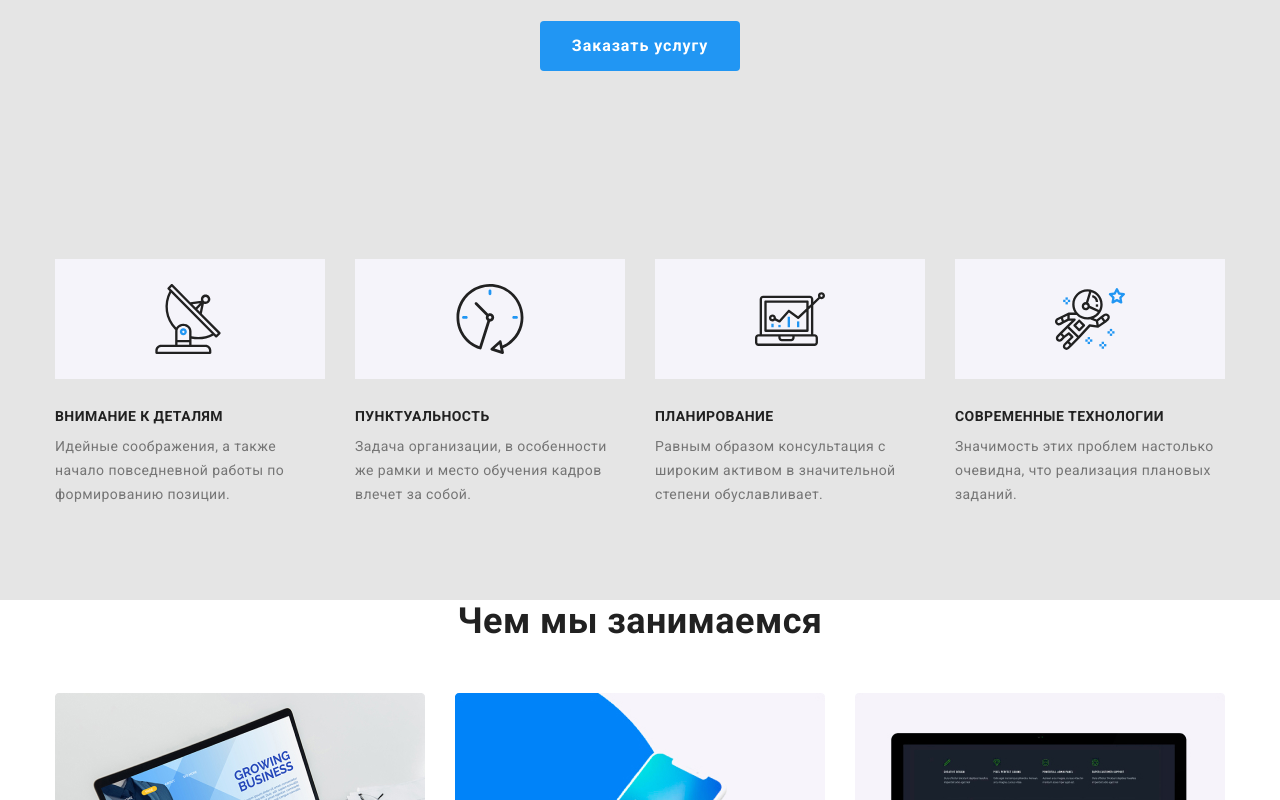
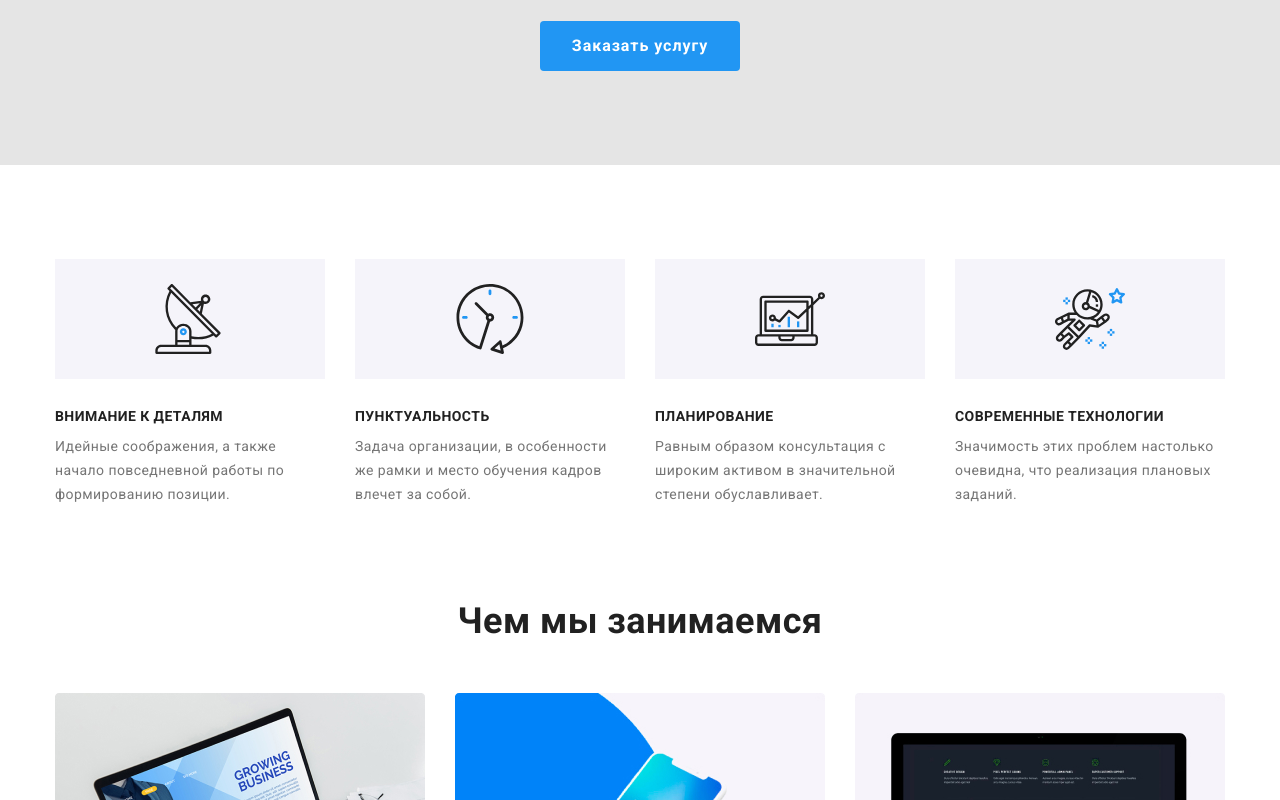
Before and after one commit to IrinaYasynska/goit-markup-hw-03, a plain HTML site: page index.html in a window 1280 px wide. Shown: the part 610-1410 px from the top of the page. Drawn offline with nearby package versions, Linux system fonts and the light colour scheme.

Commit message:
убераем фон секции trend

```diff
--- a/css/styles.css
+++ b/css/styles.css
@@ -189,7 +189,6 @@ img {
 .task-section {
   padding-top: 94px;
   padding-bottom: 94px;
-  background-color: var(--primary-bg-color);
 }
 
 .task {
```
